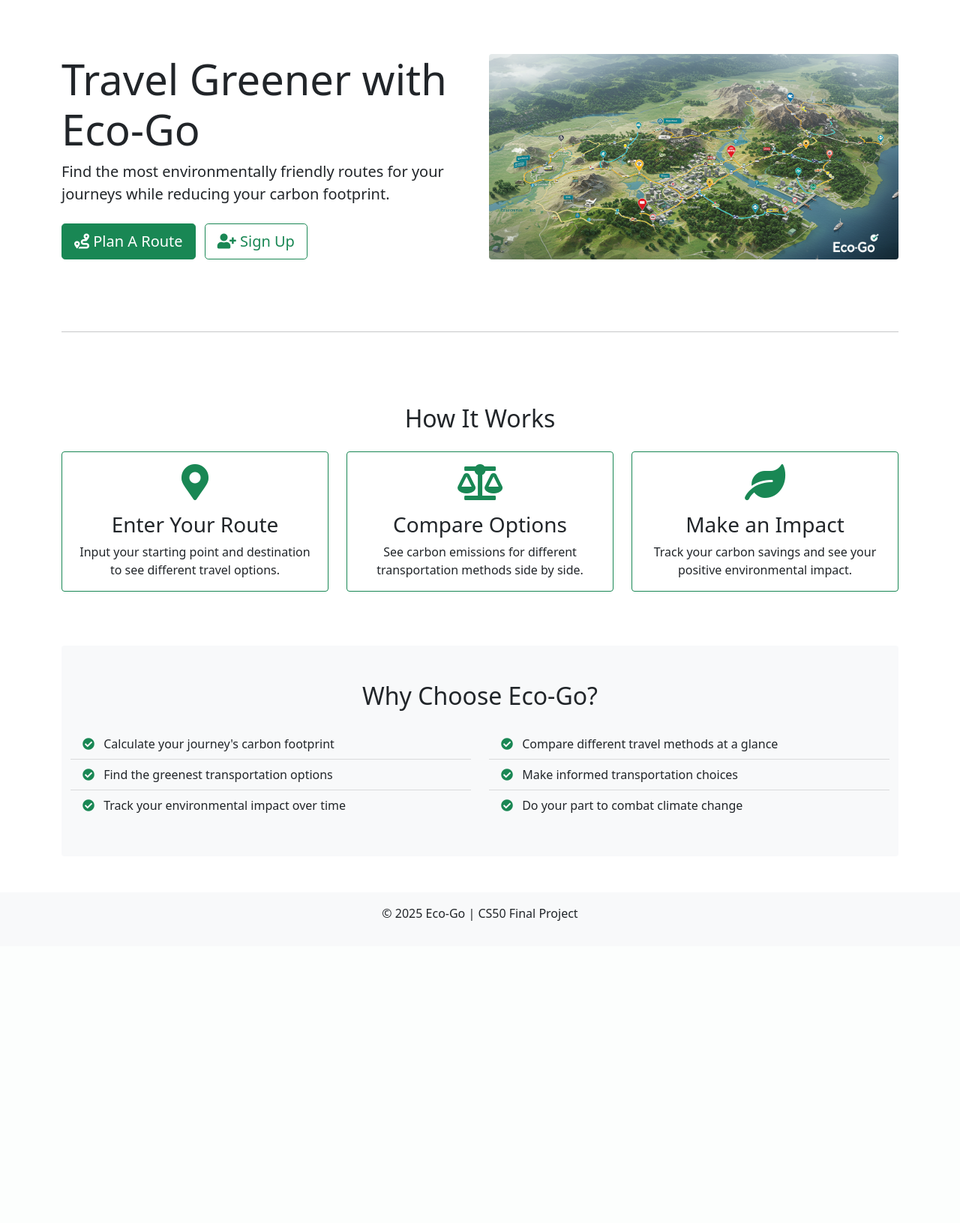
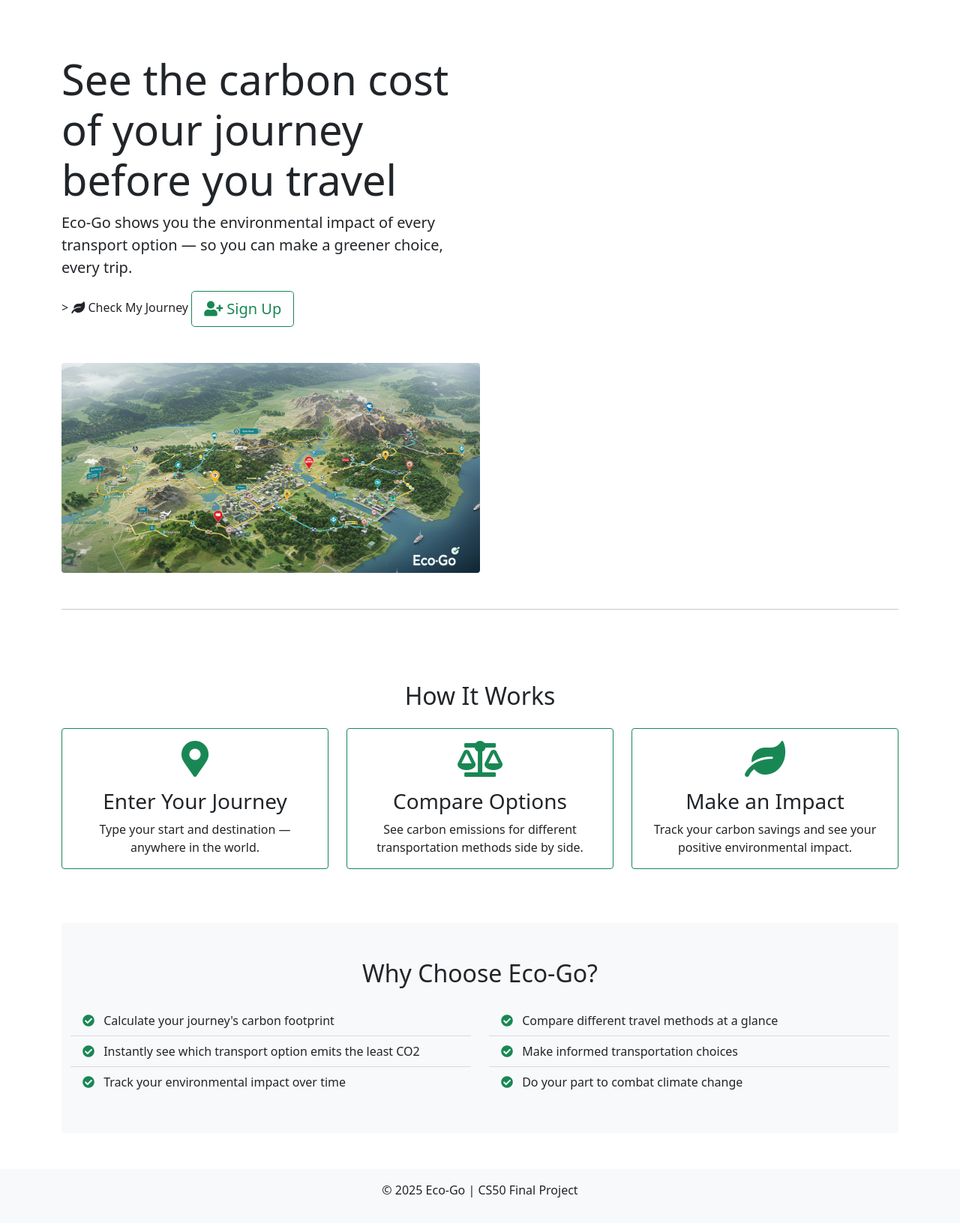
Before and after one commit to samuel-odunayo/eco-route, a Python web app: template templates/index.html in a window 1280 px wide. Shown: the part 56-1687 px from the top of the page at 75% size. Before the commit the page ends 1284 px from the top, so only its background shows below. Run offline with Jinja, Linux system fonts and the light colour scheme; the template is opened without the code that fills it, so the values that code supplies are empty; some libraries are stand-ins or nearby versions.

Commit message:
Update text content

```diff
--- a/templates/index.html
+++ b/templates/index.html
@@ -3,11 +3,9 @@
 {% block content %}
 <div class="row align-items-center py-5">
     <div class="col-md-6">
-        <h1 class="display-4">Travel Greener with Eco-Go</h1>
-        <p class="lead">Find the most environmentally friendly routes for your journeys while reducing your carbon footprint.</p>
-        <div class="mt-4">
-            <a href="{{ url_for('route_comparison') }}" class="btn btn-success btn-lg me-2">
-                <i class="fas fa-route"></i> Plan A Route
+        <h1 class="display-4">See the carbon cost of your journey before you travel</h1>
+        <p class="lead">Eco-Go shows you the environmental impact of every transport option — so you can make a greener choice, every trip.</p>>
+                <i class="fas fa-leaf"></i> Check My Journey
             </a>
             {% if not current_user.is_authenticated %}
             <a href="{{ url_for('register') }}" class="btn btn-outline-success btn-lg">
@@ -30,8 +28,8 @@
             <div class="card h-100 border-success">
                 <div class="card-body">
                     <i class="fas fa-map-marker-alt fa-3x text-success mb-3"></i>
-                    <h3 class="card-title">Enter Your Route</h3>
-                    <p class="card-text">Input your starting point and destination to see different travel options.</p>
+                    <h3 class="card-title">Enter Your Journey</h3>
+                    <p class="card-text">Type your start and destination — anywhere in the world.</p>
                 </div>
             </div>
         </div>
@@ -63,7 +61,7 @@
             <div class="col-md-6">
                 <ul class="list-group list-group-flush bg-transparent">
                     <li class="list-group-item bg-transparent"><i class="fas fa-check-circle text-success me-2"></i> Calculate your journey's carbon footprint</li>
-                    <li class="list-group-item bg-transparent"><i class="fas fa-check-circle text-success me-2"></i> Find the greenest transportation options</li>
+                   <li class="list-group-item bg-transparent"><i class="fas fa-check-circle text-success me-2"></i> Instantly see which transport option emits the least CO2</li>
                     <li class="list-group-item bg-transparent"><i class="fas fa-check-circle text-success me-2"></i> Track your environmental impact over time</li>
                 </ul>
             </div>
```
